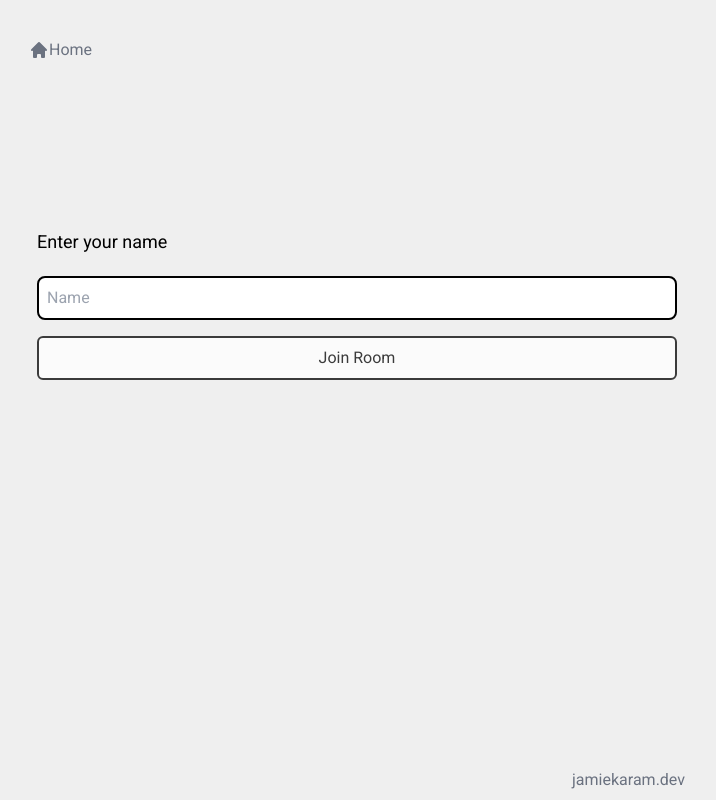
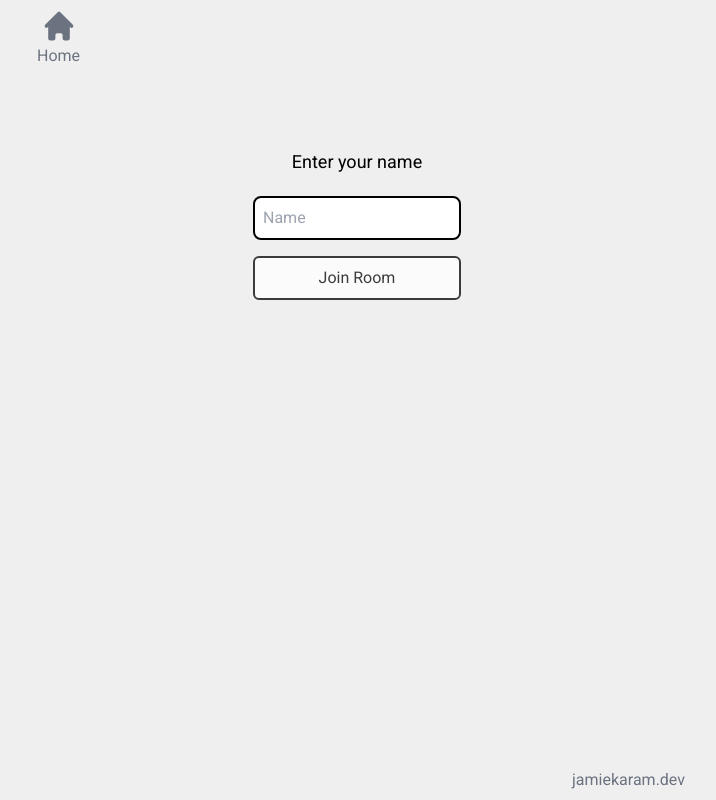
Before and after one commit to JKaram/Shatzen, a Next.js app: page /login/1 in a window 1280 px wide. Shown: the whole page, without its empty margins (283-999 px from the left). Built offline with nearby package versions, Linux system fonts and the light colour scheme; no server answers.

Commit message:
add nav buttons

```diff
--- a/components/BackButton.tsx
+++ b/components/BackButton.tsx
@@ -1,4 +1,4 @@
-import { ArrowLeftIcon } from "@heroicons/react/solid";
+import { UserIcon } from "@heroicons/react/solid";
 import { useRouter } from "next/router";
 import React, { useContext } from "react";
 import { SocketContext, useSockets } from "./provider/SocketProvider";
@@ -19,9 +19,9 @@ export default function BackButton() {
   }
 
   return (
-    <button className="flex items-center px-2 text-base text-gray-500 hover:text-black" onClick={goBack}>
-      <ArrowLeftIcon className="w-5 h-5" />
-      Back
+    <button className="flex flex-col items-center px-2 text-base text-gray-500 hover:text-black" onClick={goBack}>
+      <UserIcon className="w-9 h-9" />
+      <span>Rename</span>
     </button>
   );
 }
--- a/components/Button.tsx
+++ b/components/Button.tsx
@@ -14,7 +14,8 @@ export default function Button({ children, className = undefined, disabled = fal
     <button
       {...rest}
       className={classNames(
-        "py-2 bg-white border-2 border-black rounded-md w-100 transition active:translate-y-0 hover:-translate-y-0.5",
+        "py-2 bg-white border-2 border-black rounded-md w-full max-w-[13rem] transition active:translate-y-0 hover:-translate-y-0.5 mx-auto",
+        "",
         disabled ? "opacity-75 hover:translate-y-0 " : "",
         className
       )}
--- a/components/HomeButton.tsx
+++ b/components/HomeButton.tsx
@@ -1,7 +1,6 @@
 import { HomeIcon } from "@heroicons/react/solid";
 import { useRouter } from "next/router";
 import React from "react";
-import { useSockets } from "./provider/SocketProvider";
 
 export default function HomeButton() {
   const router = useRouter();
@@ -11,8 +10,8 @@ export default function HomeButton() {
   }
 
   return (
-    <button className="flex items-center px-2 text-base text-gray-500 hover:text-black" onClick={goHome}>
-      <HomeIcon className="w-5 h-5" />
+    <button className="flex flex-col items-center px-2 text-base text-gray-500 hover:text-black" onClick={goHome}>
+      <HomeIcon className="h-9 w-9" />
       Home
     </button>
   );
--- a/components/Nav.tsx
+++ b/components/Nav.tsx
@@ -13,11 +13,14 @@ export const Nav = () => {
   const roomPage = !router.pathname.includes("/room/");
 
   return (
-    <nav className={classNames("flex justify-between text-2xl min-h-[100px]")}>
+    <nav className={classNames("flex justify-between text-2xl min-h-[100px] p-2")}>
       {roomLogin && <HomeButton />}
       {!roomPage && (
         <>
-          <BackButton />
+          <div className="flex">
+            <HomeButton />
+            <BackButton />
+          </div>
           <RoomLink />
         </>
       )}
--- a/components/PageLayout.tsx
+++ b/components/PageLayout.tsx
@@ -28,7 +28,7 @@ export default function PageLayout({ children }: Props) {
         }}
         exit={{ opacity: 0, x: 100 }}
       >
-        <main className="flex flex-col mx-4 my-auto pt-32 h-[calc(100vh-140px)]">{children}</main>
+        <main className="flex flex-col items-center pt-[3rem] h-[calc(100vh-140px)]">{children}</main>
       </motion.div>
       <Footer />
     </div>
--- a/components/RoomLink.tsx
+++ b/components/RoomLink.tsx
@@ -19,15 +19,15 @@ export default function RoomLink() {
 
   return (
     <button
-      className={classNames("flex text-slate-600 text-lg px-2 items-center")}
+      className={classNames("flex flex-col w-28  items-center px-2 text-base text-gray-500 hover:text-black")}
       onClick={() => {
         setCopied(true);
         copy(`https://${window.location.hostname}${router.asPath}`);
       }}
     >
-      <ClipboardCopyIcon className={`h-4 w-4 text-black}`} />
-      {copied && <span className="text-spacepink">copied</span>}
-      {!copied && <span>share room</span>}
+      <ClipboardCopyIcon className={`relative h-9 w-9 text-black}`} />
+      {copied && <span className="min-w-full">Copied!</span>}
+      {!copied && <span className="min-w-full">Share room</span>}
     </button>
   );
 }
--- a/components/input.tsx
+++ b/components/input.tsx
@@ -10,7 +10,7 @@ export default function Input({ onChange, placeholder = undefined, ...rest }: Pr
   return (
     <input
       {...rest}
-      className="p-2 border-2 border-black rounded-lg w-100 focus:border-red-500 focus:outline-none"
+      className="p-2 border-2 border-black rounded-lg w-full max-w-[13rem] mx-auto focus:border-red-500 focus:outline-none"
       onChange={onChange}
       placeholder={placeholder}
     />
--- a/pages/index.tsx
+++ b/pages/index.tsx
@@ -20,7 +20,7 @@ const App = () => {
         <h2 className="text-lg">Scrum Poker</h2>
       </header>
 
-      <Button className="mt-5" onClick={generateRoomId}>
+      <Button className="w-full mt-5" onClick={generateRoomId}>
         Create a Room
       </Button>
     </PageLayout>
--- a/pages/login/[uuid].tsx
+++ b/pages/login/[uuid].tsx
@@ -27,7 +27,7 @@ const Login = () => {
     <PageLayout>
       <span className="text-lg">Enter your name</span>
       <form
-        className="flex flex-col mt-5 space-y-4 "
+        className="flex flex-col w-full mt-5 space-y-4"
         onSubmit={(e) => {
           e.preventDefault();
           userJoin(name, sanitizeUuid);
```
